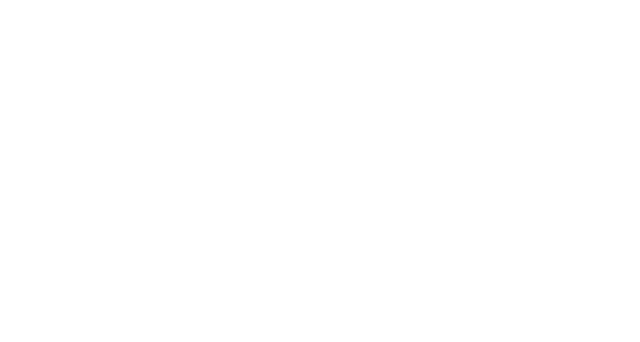
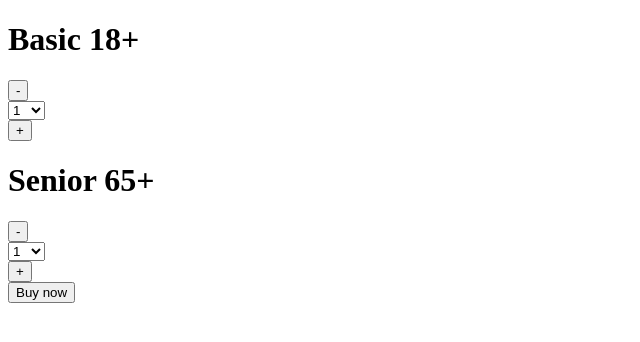
Before and after one commit to Polina7777/muzeum, a plain HTML site: page pagination.html in a window 1280 px wide. Shown: the whole page, without its empty margins (0-640 px from the left). Drawn offline with Linux system fonts and the light colour scheme.

Commit message:
add button amount

```diff
--- a/pagination.html
+++ b/pagination.html
@@ -8,6 +8,57 @@
     <title>Document</title>
 </head>
 <body>
+<title>Amount</title>
+<h1>Basic 18+</h1>
+<form>
+    <button>-</button>
+  </form>
+  <form>
+    <label for="number-select"></label>
+    <select name="number" id="number-select">
+      <option value=""> 1 </option>
+      <option value="1">1</option>
+      <option value="2">2</option>
+      <option value="3">3</option>
+      <option value="4">4</option>
+      <option value="5">5</option>
+      <option value="6">6</option>
+      <option value="7">7</option>
+      <option value="8">8</option>
+      <option value="9">9</option>
+      <option value="10">10</option>
+    </select>
+  </form>
+  <form>
+    <button>+</button>
+  </form>
+  <title>Amount</title>
+<h1>Senior 65+</h1>
+<form>
+    <button>-</button>
+  </form>
+  <form>
+    <label for="number-select"></label>
+    <select name="number" id="number-select">
+      <option value=""> 1 </option>
+      <option value="1">1</option>
+      <option value="2">2</option>
+      <option value="3">3</option>
+      <option value="4">4</option>
+      <option value="5">5</option>
+      <option value="6">6</option>
+      <option value="7">7</option>
+      <option value="8">8</option>
+      <option value="9">9</option>
+      <option value="10">10</option>
+    </select>
+  </form>
+  <form>
+    <button>+</button>
+  </form>
+  <form>
+    <button>Buy now</button>
+  </form>
 
 
 
```
